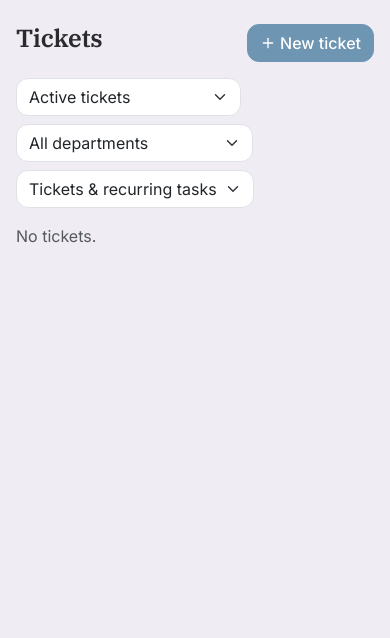
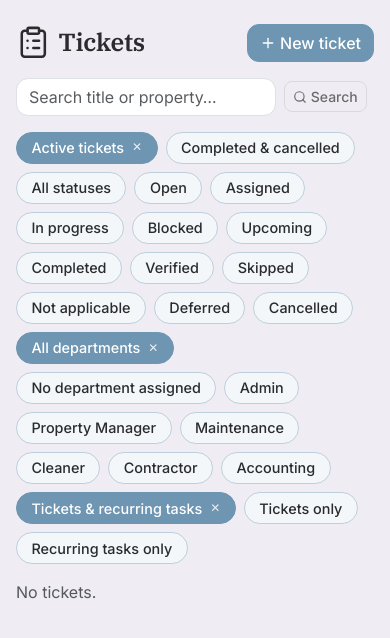
Before and after one commit to operations950/propermanagement, a Django app: page /tickets/ in a window 390 px wide. Shown: the part 60-698 px from the top of the page. Run offline with Django 5.2, Linux system fonts and the light colour scheme; the visitor is signed in with stand-in values (Sample User, id 1); data comes from the database, SQL or seed files in the repository; data that the repository does not hold is empty; some libraries are stand-ins or nearby versions.

Commit message:
Match Tickets list filters/search to Properties and Contacts screens
Replace the status/department/source dropdown selects with the same
bubble-pill filter pattern used on the Properties and Contacts lists,
add a title/property search box (mirroring Properties' search form),
and give the header the same icon + title styling as those two pages.
Existing inline-edit-pencil rows and mobile card layout are unchanged.

Co-Authored-By: Claude Sonnet 5 <noreply@anthropic.com>

```diff
--- a/tickets/templates/tickets/ticket_list.html
+++ b/tickets/templates/tickets/ticket_list.html
@@ -6,7 +6,8 @@
 <a href="{% url 'ticket_template_list' %}" class="text-decoration-none small d-inline-flex align-items-center gap-1 mt-3" style="color: var(--ink-muted);"><i data-lucide="arrow-left" class="icon"></i> All recurring task rules</a>
 {% endif %}
 <div class="d-flex justify-content-between align-items-center my-3">
-    <h2 class="page-title">
+    <h2 class="page-title mb-0 d-flex align-items-center gap-2">
+        <i data-lucide="clipboard-list" class="icon-lg"></i>
         {% if selected_source == 'recurring' %}Recurring Tasks{% elif selected_status == 'complete' %}Completed & cancelled{% else %}Tickets{% endif %}
         {% if selected_role == 'none' %} — no department assigned{% elif selected_role %} — {{ selected_role_label }}{% endif %}
     </h2>
@@ -31,36 +32,40 @@
 </div>
 {% endif %}
 
-<form method="get" class="row g-2 mb-3">
+<form method="get" class="row g-2 mb-3 align-items-center">
     <div class="col-auto">
-        <select name="status" class="form-select" onchange="this.form.submit()">
-            <option value="active" {% if selected_status == 'active' %}selected{% endif %}>Active tickets</option>
-            <option value="complete" {% if selected_status == 'complete' %}selected{% endif %}>Completed & cancelled</option>
-            <option value="all" {% if selected_status == 'all' %}selected{% endif %}>All statuses</option>
-            <optgroup label="Specific status">
-                {% for value, label in status_choices %}
-                    <option value="{{ value }}" {% if value == selected_status %}selected{% endif %}>{{ label }}</option>
-                {% endfor %}
-            </optgroup>
-        </select>
+        <input type="text" name="q" class="form-control" placeholder="Search title or property…" value="{{ q }}">
     </div>
+    <input type="hidden" name="status" value="{{ selected_status }}">
+    <input type="hidden" name="role" value="{{ selected_role }}">
+    <input type="hidden" name="source" value="{{ selected_source }}">
     <div class="col-auto">
-        <select name="role" class="form-select" onchange="this.form.submit()">
-            <option value="">All departments</option>
-            <option value="none" {% if selected_role == 'none' %}selected{% endif %}>No department assigned</option>
-            {% for value, label in role_choices %}
-                <option value="{{ value }}" {% if value == selected_role %}selected{% endif %}>{{ label }}</option>
-            {% endfor %}
-        </select>
-    </div>
-    <div class="col-auto">
-        <select name="source" class="form-select" onchange="this.form.submit()">
-            <option value="" {% if not selected_source %}selected{% endif %}>Tickets & recurring tasks</option>
-            <option value="reactive" {% if selected_source == 'reactive' %}selected{% endif %}>Tickets only</option>
-            <option value="recurring" {% if selected_source == 'recurring' %}selected{% endif %}>Recurring tasks only</option>
-        </select>
+        <button class="btn btn-outline-secondary btn-sm" type="submit"><i data-lucide="search" class="icon"></i> Search</button>
     </div>
 </form>
+
+<div class="d-flex flex-wrap gap-2 mb-2">
+    <a href="{% querystring status='active' %}" class="bubble{% if selected_status == 'active' %} bubble-locked{% endif %}">Active tickets</a>
+    <a href="{% querystring status='complete' %}" class="bubble{% if selected_status == 'complete' %} bubble-locked{% endif %}">Completed & cancelled</a>
+    <a href="{% querystring status='all' %}" class="bubble{% if selected_status == 'all' %} bubble-locked{% endif %}">All statuses</a>
+    {% for value, label in status_choices %}
+        <a href="{% querystring status=value %}" class="bubble{% if value == selected_status %} bubble-locked{% endif %}">{{ label }}</a>
+    {% endfor %}
+</div>
+
+<div class="d-flex flex-wrap gap-2 mb-2">
+    <a href="{% querystring role=None %}" class="bubble{% if not selected_role %} bubble-locked{% endif %}">All departments</a>
+    <a href="{% querystring role='none' %}" class="bubble{% if selected_role == 'none' %} bubble-locked{% endif %}">No department assigned</a>
+    {% for value, label in role_choices %}
+        <a href="{% querystring role=value %}" class="bubble{% if value == selected_role %} bubble-locked{% endif %}">{{ label }}</a>
+    {% endfor %}
+</div>
+
+<div class="d-flex flex-wrap gap-2 mb-3">
+    <a href="{% querystring source=None %}" class="bubble{% if not selected_source %} bubble-locked{% endif %}">Tickets & recurring tasks</a>
+    <a href="{% querystring source='reactive' %}" class="bubble{% if selected_source == 'reactive' %} bubble-locked{% endif %}">Tickets only</a>
+    <a href="{% querystring source='recurring' %}" class="bubble{% if selected_source == 'recurring' %} bubble-locked{% endif %}">Recurring tasks only</a>
+</div>
 
 {% comment %}
 Desktop/tablet: a real table. table-responsive lets it scroll sideways
--- a/tickets/views.py
+++ b/tickets/views.py
@@ -609,6 +609,10 @@ def ticket_list(request):
         qs = qs.filter(property_id=property_id)
         selected_property = Property.objects.filter(pk=property_id).first()
 
+    q = request.GET.get('q', '').strip()
+    if q:
+        qs = qs.filter(Q(title__icontains=q) | Q(property__name__icontains=q))
+
     return render(request, 'tickets/ticket_list.html', {
         'tickets': qs,
         'now': timezone.now(),
@@ -622,6 +626,7 @@ def ticket_list(request):
         'selected_template': selected_template,
         'selected_scheduled_for': scheduled_for,
         'selected_property': selected_property,
+        'q': q,
         'staff_list': StaffProfile.objects.select_related('user'),
         'vendor_list': Contact.objects.filter(contact_type=Contact.ContactType.VENDOR),
         'properties_by_type': properties_by_type(),
```
